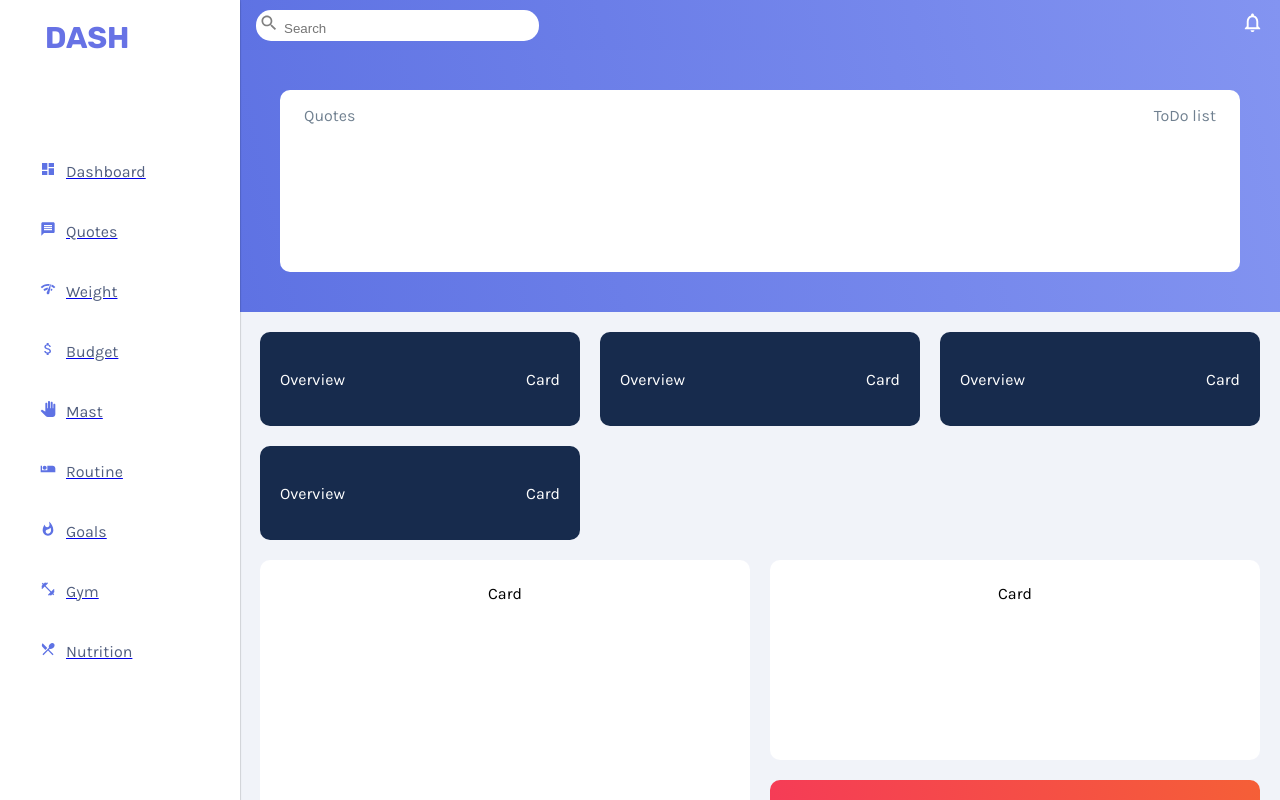
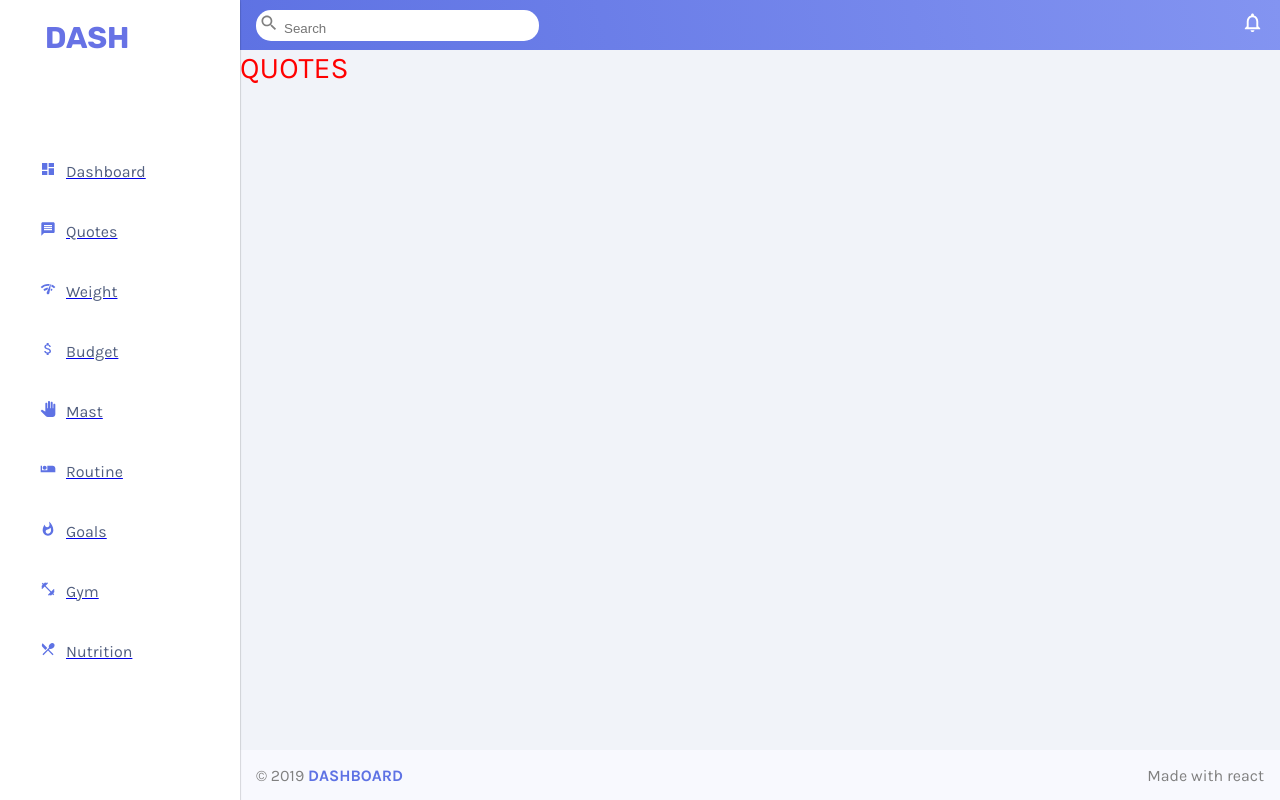
Before and after one commit to GnosisAssembler/React-dashboard-ui, a React (Create React App) app: page /quotes in a window 1280 px wide. Shown: the top 800 px of the page. Built offline with nearby package versions, Linux system fonts and the light colour scheme.

Commit message:
Fix Router hierarchy

```diff
--- a/src/components/Grid.js
+++ b/src/components/Grid.js
@@ -30,11 +30,10 @@ export default function() {
 
     return (
         <Grid>
-          <MenuIcon />
-          <Header />
-          <Sidenav />
-          <Main />
-          <Footer />
+            <MenuIcon />
+            <Header />
+            <Main />
+            <Footer />
         </Grid>
     )
 }
--- a/src/components/Main/Main.js
+++ b/src/components/Main/Main.js
@@ -1,8 +1,22 @@
+/**
+ * Routing Component
+ * Sidenav should not be here, but it is for "routing's shake" lol
+ */
 import React from 'react';
-import MainCards from './MainCards/MainCards';
-import MainHeader from './MainHeader/MainHeader';
-import MainOverview from './MainOverview/MainOverview';
 import styled from 'styled-components';
+import Dashboard from '../sections/Dashboard';
+import { BrowserRouter as Router, Route, Switch } from "react-router-dom";
+import Sidenav from '../Sidenav/Sidenav';
+
+// Import components for routes
+import Budget from '../sections/Budget';
+import Goals from '../sections/Goals';
+import Gym from '../sections/Gym';
+import Mast from '../sections/Mast';
+import Nutrition from '../sections/Nutrition';
+import Quotes from '../sections/Quotes';
+import Routine from '../sections/Routine';
+import Weight from '../sections/Weight';
 
 export default function() {
 
@@ -10,19 +24,26 @@ export default function() {
         grid-area: main;
         background-color: #F1F3F9;
     `
-    const MainHalf = styled.div`
-        background: rgb(94,114,227);
-        background: linear-gradient(77deg, rgba(94,114,227,1) 0%, rgba(131,148,241,1) 100%);
-        padding: 40px;
-    `
+
 
     return (
-        <Main>
-            <MainHalf>
-                <MainHeader />
-            </MainHalf>
-            <MainOverview />
-            <MainCards />
-        </Main>
+
+            <Router>
+                <Sidenav />
+                <Main>
+                    <Switch>
+                        <Route path="/dashboard" exact component={Dashboard} />
+                        <Route path="/quotes" exact component={Quotes} />
+                        <Route path="/weight" exact component={Weight} />
+                        <Route path="/budget" exact component={Budget} />
+                        <Route path="/mast" exact component={Mast} />
+                        <Route path="/routine" exact component={Routine} />
+                        <Route path="/goals" exact component={Goals} />
+                        <Route path="/gym" exact component={Gym} />
+                        <Route path="/nutrition" exact component={Nutrition} />
+                    </Switch>
+                </Main>
+            </Router>
+
     )
 }
--- a/src/components/Sidenav/SidenavList.js
+++ b/src/components/Sidenav/SidenavList.js
@@ -1,17 +1,7 @@
 import React from 'react';
 import SidenavListItem from './SidenavListItem';
 import styled from 'styled-components';
-import { BrowserRouter as Router, Route, Link } from "react-router-dom";
-// Import components for routes
-import Budget from '../sections/Budget';
-import Dashboard from '../sections/Dashboard';
-import Goals from '../sections/Goals';
-import Gym from '../sections/Gym';
-import Mast from '../sections/Mast';
-import Nutrition from '../sections/Nutrition';
-import Quotes from '../sections/Quotes';
-import Routine from '../sections/Routine';
-import Weight from '../sections/Weight';
+import { Link } from "react-router-dom";
 
 export default function() {
 
@@ -22,7 +12,6 @@ export default function() {
     `
 
     return (
-        <Router>
         <SidenavList>
             <Link to="/dashboard">
                 <SidenavListItem itemName={"Dashboard"} itemIcon={"MdDashboard"}/>
@@ -52,16 +41,5 @@ export default function() {
                 <SidenavListItem itemName={"Nutrition"} itemIcon={"MdLocalDining"}/>
             </Link>
         </SidenavList>
-
-            <Route path="/dashboard" component={Dashboard} />
-            <Route path="/quotes" component={Quotes} />
-            <Route path="/weight" component={Weight} />
-            <Route path="/budget" component={Budget} />
-            <Route path="/mast" component={Mast} />
-            <Route path="/routine" component={Routine} />
-            <Route path="/goals" component={Goals} />
-            <Route path="/gym" component={Gym} />
-            <Route path="/nutrition" component={Nutrition} />
-        </Router>
     )
 }
--- a/src/components/sections/Dashboard.js
+++ b/src/components/sections/Dashboard.js
@@ -1,9 +1,24 @@
 import React from 'react';
+import styled from 'styled-components';
+import MainCards from '../Main/MainCards/MainCards';
+import MainHeader from '../Main/MainHeader/MainHeader';
+import MainOverview from '../Main/MainOverview/MainOverview';
 
 export default function Dashboard() {
+
+    const MainHalf = styled.div`
+        background: rgb(94,114,227);
+        background: linear-gradient(77deg, rgba(94,114,227,1) 0%, rgba(131,148,241,1) 100%);
+        padding: 40px;
+    `
+
     return (
         <div>
-            dashboard
+            <MainHalf>
+                <MainHeader />
+            </MainHalf>
+            <MainOverview />
+            <MainCards />
         </div>
     )
 }
--- a/src/components/sections/Quotes.js
+++ b/src/components/sections/Quotes.js
@@ -2,8 +2,8 @@ import React from 'react'
 
 export default function Quotes() {
     return (
-        <div>
-            quotes
+        <div style={{fontSize:'30px', color:'red'}}>
+            QUOTES
         </div>
     )
 }
```
Lines whose indentation alone changed are shown as unchanged.
